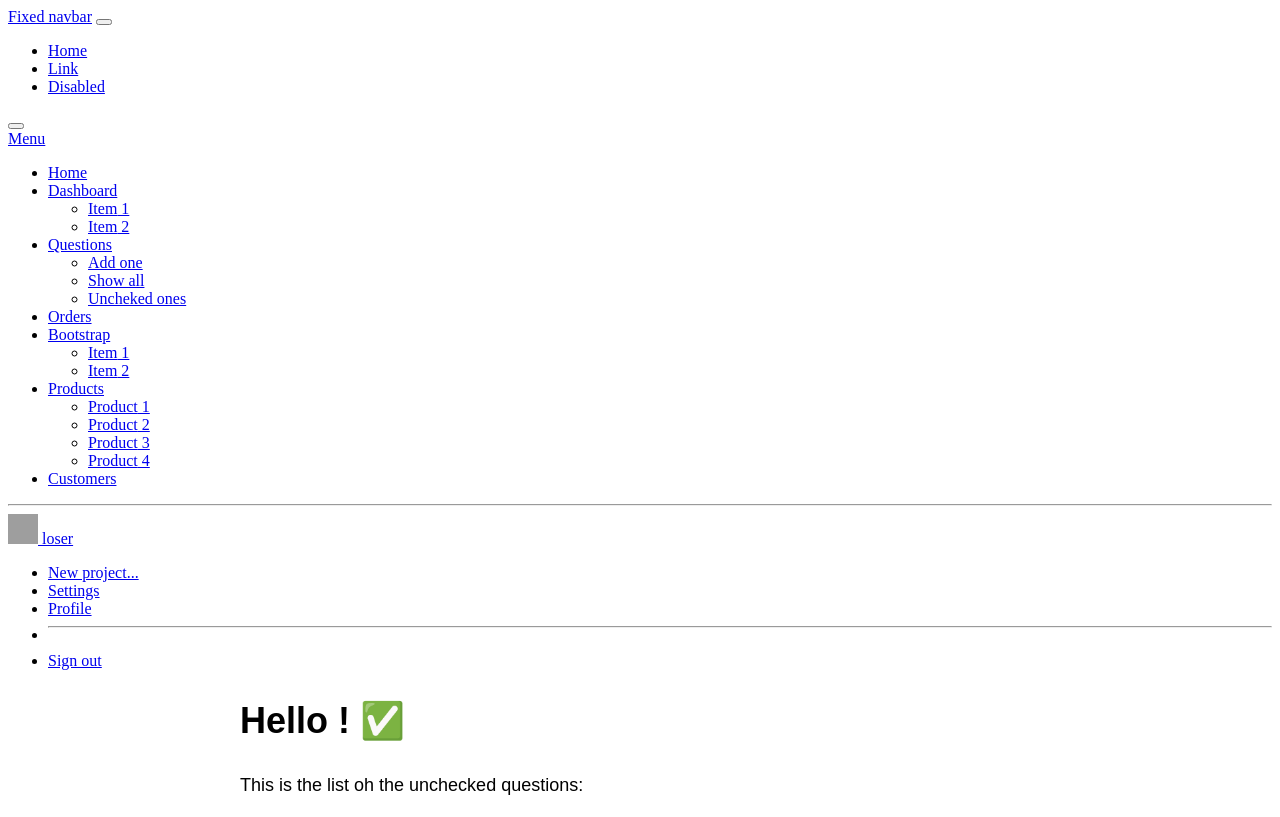
After one commit to Mozaritta/rak-survey, a Symfony app: template templates/qst/check.html.twig in a window 1280 px wide. The commit adds this page. Run offline with Twig, Linux system fonts and the light colour scheme; the template is opened without the code that fills it, so the values that code supplies are empty; some libraries are stand-ins or nearby versions; grey boxes are pictures that could not be loaded.

Commit message:
Filter valid questions

```diff
--- a/templates/layouts/partials/_nav.html.twig
+++ b/templates/layouts/partials/_nav.html.twig
@@ -22,6 +22,21 @@
                             </li>
                             <li>
                                 <a href="#" class="nav-link px-0"> <span class="span" class="d-none d-sm-inline">Item</span> 2 </a>
+                            </li>
+                        </ul>
+                    </li>
+                    <li>
+                        <a href="#submenu11" data-bs-toggle="collapse" class="nav-link px-0 align-middle">
+                            <i class="fs-4 bi-question-square"></i> <span class="span" class="ms-1 d-none d-sm-inline">Questions</span></a>
+                        <ul class="collapse show nav flex-column ms-1" id="submenu11" data-bs-parent="#menu">
+                            <li class="w-150">
+                                <a href="{{ path('add_qst') }}" class="nav-link px-0"> <span class="span" class="d-none d-sm-inline">Add one</span> </a>
+                            </li>
+                            <li>
+                                <a href="{{ path('app_home') }}" class="nav-link px-0"> <span class="span" class="d-none d-sm-inline">Show all</span> </a>
+                            </li>
+                            <li>
+                                <a href="{{ path('app_check') }}" class="nav-link px-0"> <span class="span" class="d-none d-sm-inline">Uncheked ones</span></a>
                             </li>
                         </ul>
                     </li>
--- /dev/null
+++ b/templates/qst/check.html.twig
@@ -0,0 +1,35 @@
+{% extends 'layouts/base.html.twig' %}
+
+{% block title %}Check Questions!{% endblock %}
+
+{% block body %}
+<style>
+    .example-wrapper { margin: 1em auto; max-width: 800px; width: 95%; font: 18px/1.5 sans-serif; }
+    .example-wrapper code { background: #F5F5F5; padding: 2px 6px; }
+</style>
+
+<div class="example-wrapper">
+    <h1>Hello ! ✅</h1>
+
+    This is the list oh the unchecked questions:
+    <ul>
+    {% for qst in qsts %}
+        {% if qst.valid %}
+            {# <h1> no questions to validate ^O^</h1> #}
+
+        {% else %}
+        <div style="display:flex;font-weight:bold; font-size:20px">
+            <i class="bi bi-patch-question"></i>
+            <small> &nbsp</small>
+            <li style="list-style: none;">{{ qst.description }}</li>
+        </div>
+        <ul>
+            <li style="list-style: none;">
+            <small> Type : {{qst.type.name}}</small>
+            </li>
+        </ul>
+        {% endif %}
+    {% endfor %}
+    </ul>
+</div>
+{% endblock %}
```
Also changed, not shown: src/Controller/QstController.php (+10 -0 lines), templates/qst/index.html.twig (+6 -2 lines).
